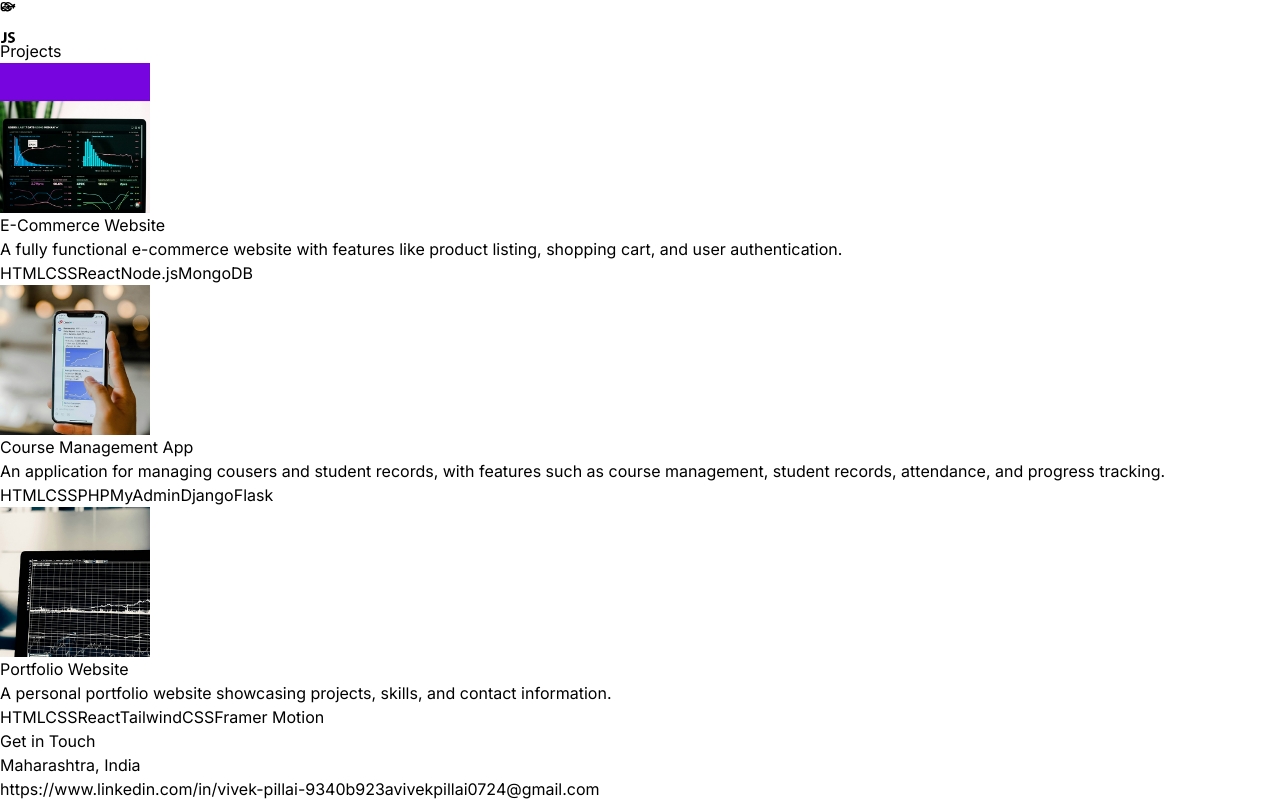
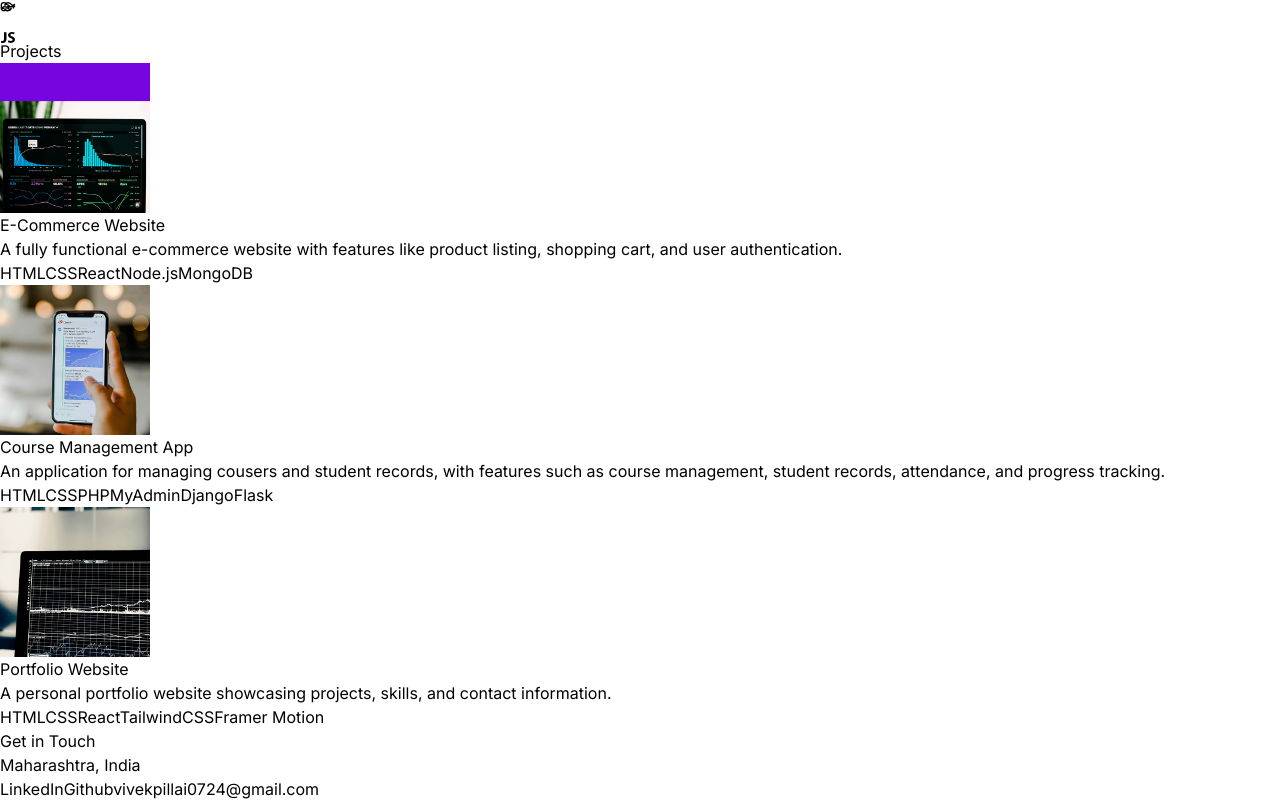
Before and after one commit to Vivek7083/portfolio-app, a React (Vite) app in the folder portfolio-app/: page / in a window 1280 px wide. Shown: the part 1493-2294 px from the top of the page. Built offline with nearby package versions, Linux system fonts and the light colour scheme.

Commit message:
Update Contact.jsx

```diff
--- a/portfolio-app/src/components/Contact.jsx
+++ b/portfolio-app/src/components/Contact.jsx
@@ -24,22 +24,24 @@ export const Contact = () => {
           {CONTACT.address}
         </motion.p>
         <motion.a
+          href={CONTACT.linkedIn}
           initial={{ x: -100, opacity: 0 }}
           whileInView={{ x: 0, opacity: 1 }}
           transition={{ duration: 1, delay: 0.7 }}
           whileHover={{scale:1.1, transition:{duration:0.3, delay:0}}}
           className="my-4 cursor-pointer"
         >
-          {CONTACT.linkedIn}
+          LinkedIn
         </motion.a>
         <motion.a
+          href={CONTACT.github}
           initial={{ x: -100, opacity: 0 }}
           whileInView={{ x: 0, opacity: 1 }}
           transition={{ duration: 1, delay: 0.7 }}
           whileHover={{scale:1.1, transition:{duration:0.3, delay:0}}}
           className="my-4 cursor-pointer"
         >
-          {CONTACT.github}
+          Github
         </motion.a>
         <motion.a
           initial={{ x: -100, opacity: 0 }}
```
